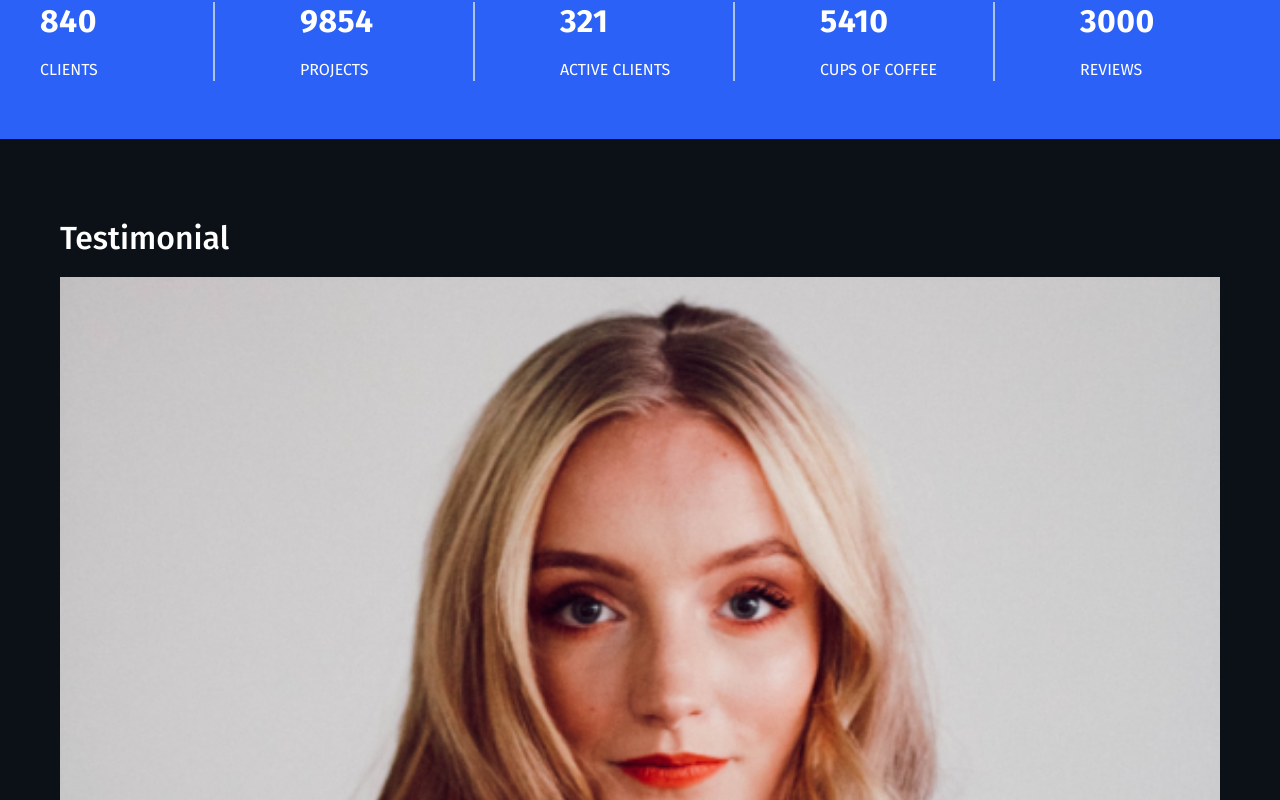
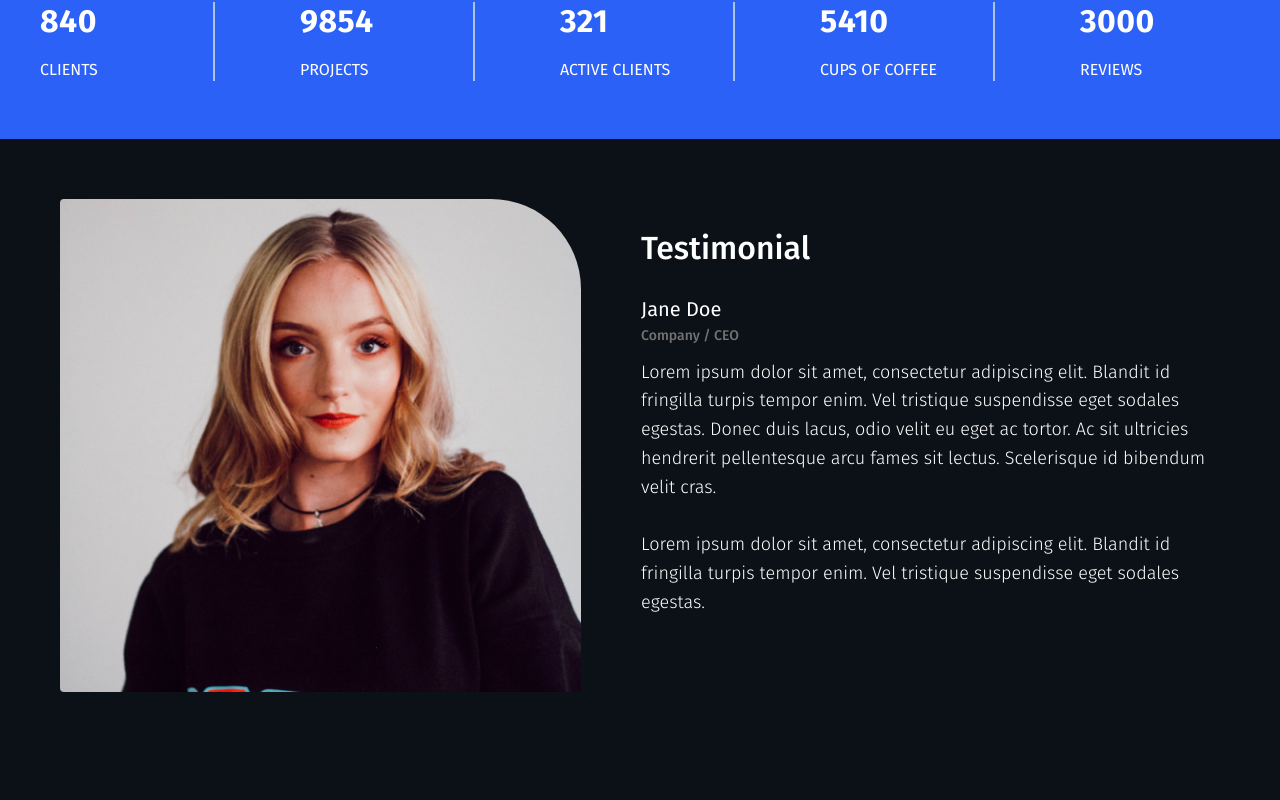
Before and after one commit to Bikram48/raven-web-agency, a React (Create React App) app: page / in a window 1280 px wide. Shown: the part 2780-3580 px from the top of the page. After the commit the page ends 3537 px from the top, so only its background shows below. Built offline with nearby package versions, Linux system fonts and the light colour scheme.

Commit message:
complete - testimonal component design for desktop

```diff
--- a/src/components/testimonials/testimonials.css
+++ b/src/components/testimonials/testimonials.css
@@ -27,3 +27,36 @@
     line-height: 1.6;
     font-weight: 300;
 }
+
+@media screen and (min-width: 900px) {
+    .raven__testimonial {
+        display: flex;
+        flex-direction: row;
+        column-gap: 3em;
+    }
+
+    .author__description {
+        font-size: 1.8rem;
+    }
+
+    .raven__testimonial-mobile-title {
+        display: none;
+    }
+
+    .raven__testimonial-desktop_title {
+        display: block;
+        margin: 1.5em 0;
+    }
+
+    .raven__testimonial-image {
+        flex-basis: 45%;
+    }
+
+    .raven__testimonial-image img {
+        border-radius: 4px 90px 4px 4px;;
+    }
+
+    .raven__testimonial-content {
+        flex-basis: 50%;
+    }
+}
```
